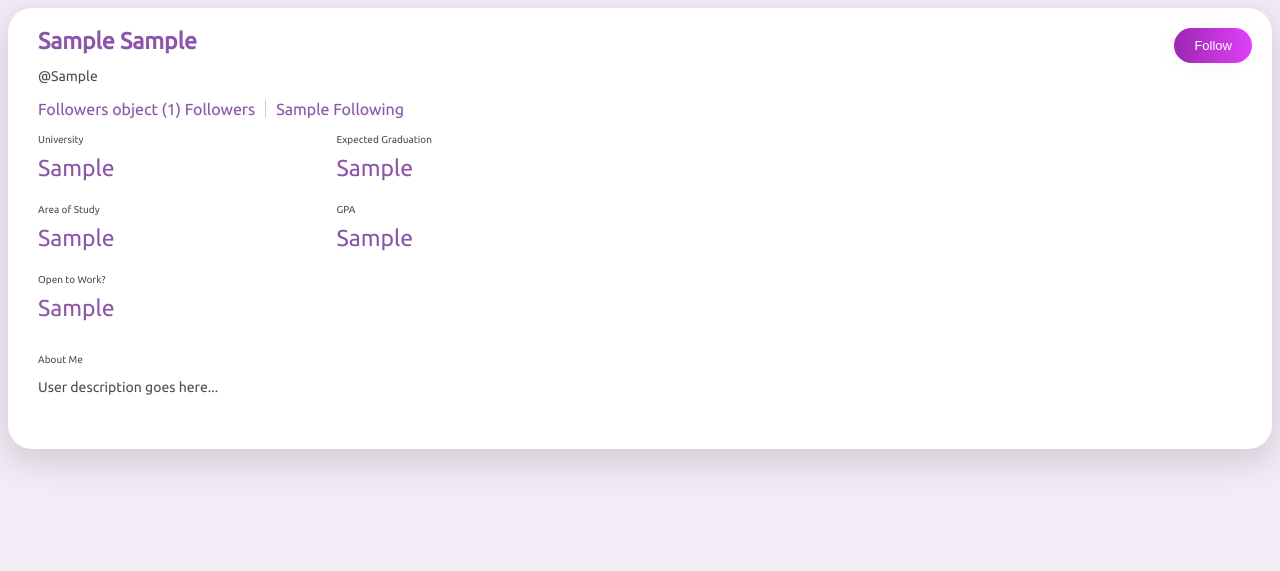
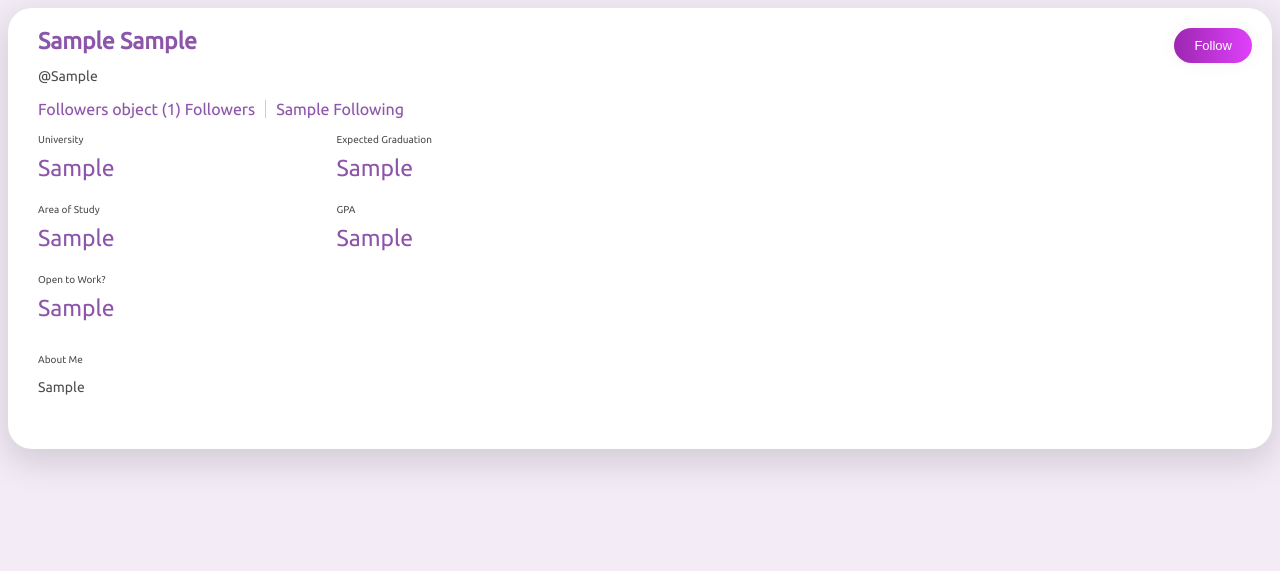
Before and after one commit to JoeBeyrer/CareerCompass, a Django app: template careercompass/careercompassapp/templates/profile-student.html in a window 1280 px wide. Shown: the top 571 px of the page. Run offline with Django 5.2, Linux system fonts and the light colour scheme; tables that the repository leaves empty hold one stand-in row (values such as "Sample post"); the template is opened without the code that fills it: values that come from a table or form of the project are taken from there, most other values are stand-ins (such as "Sample title", 1, 10 or a date in 2020).

Commit message:
Added user description to html profiles

```diff
--- a/careercompass/careercompassapp/templates/profile-recruiter.html
+++ b/careercompass/careercompassapp/templates/profile-recruiter.html
@@ -160,7 +160,7 @@
                 </div>
                 <div>
                     <p class="field-label">About Me</p>
-                    <p class="description">User description goes here...</p>
+                    <p class="description">{{ recruiter.11 }}</p>
                 </div>
             </div>
             <button type="button" class="follow-button">Follow</button>
--- a/careercompass/careercompassapp/templates/profile-student.html
+++ b/careercompass/careercompassapp/templates/profile-student.html
@@ -168,7 +168,7 @@
                 <!-- End of dynamic fields -->
                 <div>
                     <p class="field-label">About Me</p>
-                    <p class="description">User description goes here...</p>
+                    <p class="description">{{ student.13 }}</p>
                 </div>
             </div>
             <button type="button" class="follow-button">Follow</button>
```
